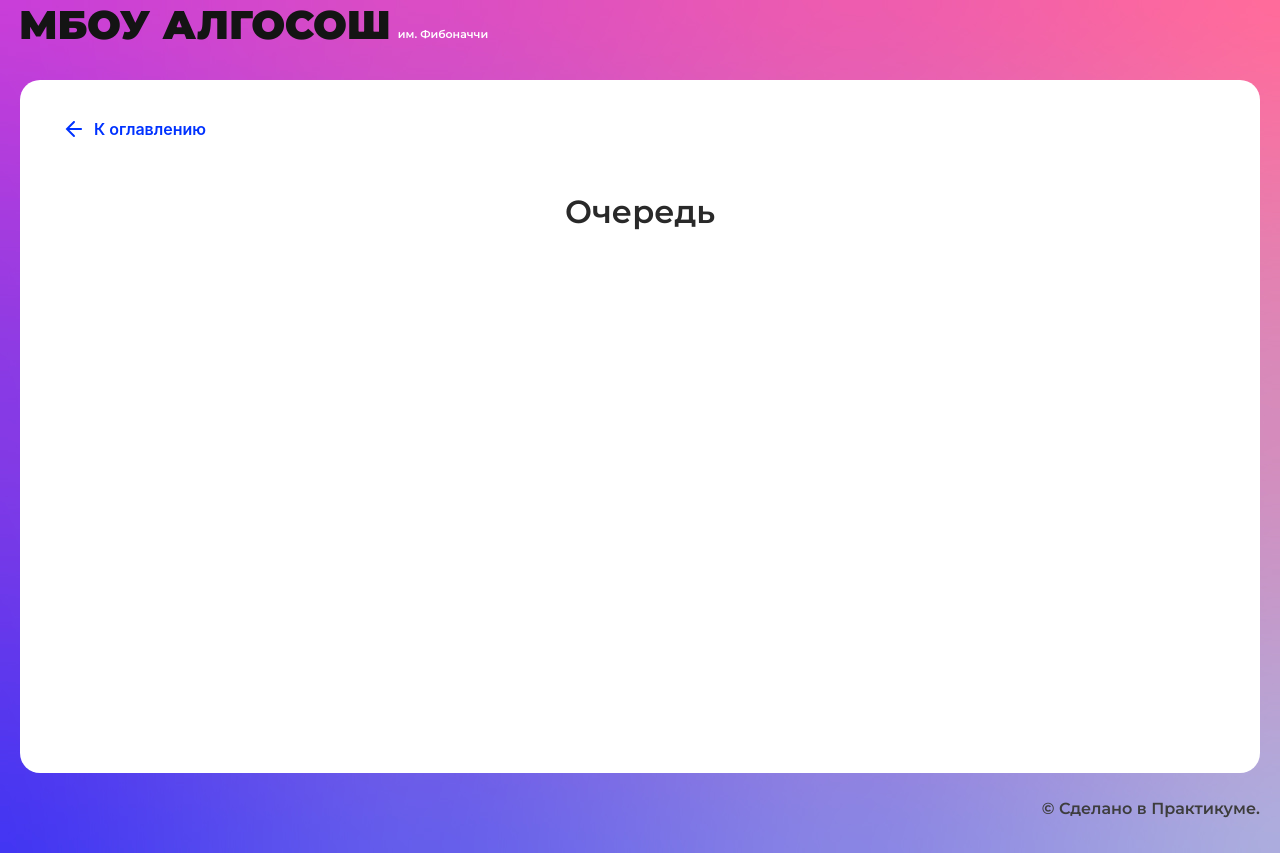
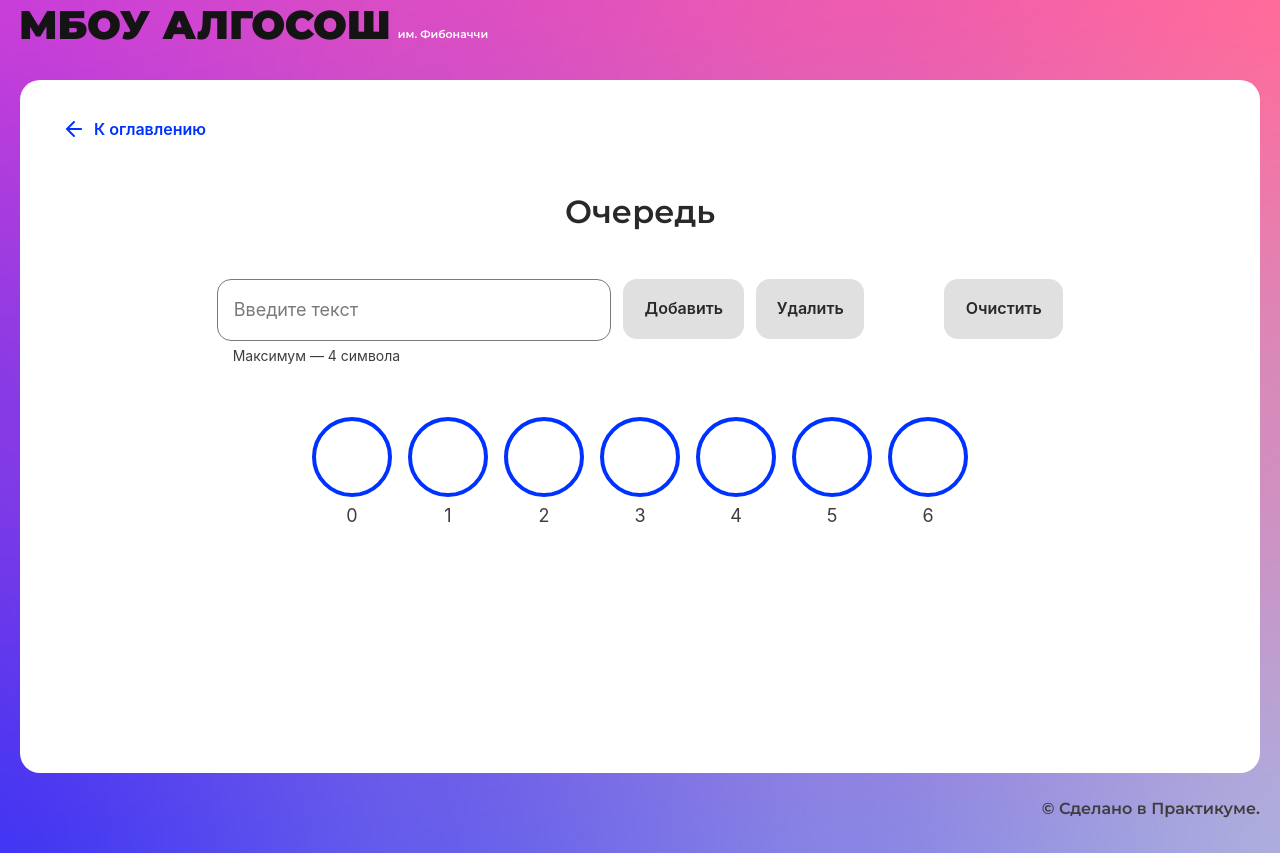
Before and after one commit to BobrikAU/algososh, a React (Create React App) app: page /queue in a window 1280 px wide. Built offline with nearby package versions, Linux system fonts and the light colour scheme.

Commit message:
feature: create queue

```diff
--- /dev/null
+++ b/src/components/queue-page/queue-page.module.css
@@ -0,0 +1,41 @@
+.controlContainer{
+  display: flex;
+  width: fit-content;
+  margin: 0 auto;
+}
+
+.input{
+  min-width: 377px;
+  margin-right: 12px;
+}
+
+.buttonAdd{
+  min-width: 121px;
+  margin-right: 12px;
+}
+
+.buttonDelette{
+  min-width: 108px;
+  margin-right: 80px;
+}
+
+.buttonReset{
+  min-width: 119px;
+}
+
+.circlesContainer{
+  display: flex;
+  width: fit-content;
+  max-width: 944px;
+  flex-direction: row;
+  flex-flow: wrap;
+  margin: 50px auto 0;
+}
+
+.circle{
+  margin-right: 16px;
+}
+
+.circle:last-child{
+  margin-right: 0;
+}
--- a/src/components/queue-page/queue-page.tsx
+++ b/src/components/queue-page/queue-page.tsx
@@ -1,10 +1,237 @@
-import React from "react";
+import React, { useState, useRef, useEffect } from "react";
+import styles from "./queue-page.module.css";
 import { SolutionLayout } from "../ui/solution-layout/solution-layout";
+import { Input } from "../ui/input/input";
+import { Button } from "../ui/button/button";
+import { ElementStates } from "../../types/element-states";
+import { nanoid } from "nanoid";
+import { Circle } from "../ui/circle/circle";
+import { SHORT_DELAY_IN_MS } from "../../constants/delays";
+import { Queue } from "./queue";
+
+// интерфейс элемента очереди
+interface IElement {
+  letter: string;
+  index: number;
+  state: ElementStates;
+  uuid: string;
+  head: string | null;
+  tail: string | null;
+}
+
+// интерфейс состояния исполнения алгоритма
+interface IState {
+    isAlgoritmWork: boolean;
+  addValue: boolean;
+  deleteValue: boolean;
+}
 
 export const QueuePage: React.FC = () => {
+  // состояние для проведения принудительного рендеринга
+  const [ , setNewRender ] = useState<string>('');
+  // является ли значение поля input пустой строкой или он заполнен
+  const [ isInputEmpty, setIsInputEmpty ] = useState<boolean>(true);
+  // состояние работы алгоритма очереди
+  const [ state, setState ] = useState<IState>({
+    isAlgoritmWork: false,
+    addValue: false,
+    deleteValue: false,
+  });
+
+  // поле input
+  const inputRef: React.MutableRefObject<HTMLInputElement | null> = useRef(null);
+  useEffect(() => {
+    inputRef.current = document.querySelector('.input-in-container > .text_type_input');
+  }, []);
+  // создание экземпляра класса очереди и его первоначальное заполнение
+  const queue = useRef(new Queue<IElement>());
+  if(queue.current.getQueue().length === 0) {
+    for (let i = 0; i <= 6; i++) {
+      queue.current.pushInitialElement({
+        letter: '',
+        index: i,
+        state: ElementStates.Default,
+        uuid: nanoid(),
+        head: null,
+        tail: null,
+      });
+    }
+  }
+
+  // обработка события набора текста в поле input
+  const handleChangeInput = () => {
+    if (inputRef.current && inputRef.current.value === '') {
+      setIsInputEmpty(true);
+    } else {
+      setIsInputEmpty(false);
+    }
+  };
+
+  // очитска очереди
+  const clearQueue = () => {
+    queue.current.getQueue().forEach(item => {
+      item.letter = ''
+      item.head = null;
+      item.tail = null;
+    })
+    queue.current.changeHeadIndex(0);
+    queue.current.changeTailIndex(0);
+    setNewRender(nanoid());
+  };
+
+  // добавление значения поля input в очередь
+  const addValueInQueue = () => {
+    setState({
+      isAlgoritmWork: true,
+      addValue: true,
+      deleteValue: false,
+    });
+    const array = queue.current.getQueue();
+    const arrayHead = array[(queue.current.getHeadIndex())];
+    // добавление первого значения в пустую очередь
+    if (arrayHead.letter === '' && inputRef.current) {
+      arrayHead.state = ElementStates.Changing;
+      setNewRender(nanoid());
+      setTimeout(() => {
+        if (inputRef.current !== null) {
+          arrayHead.letter = inputRef.current.value;
+          arrayHead.head = 'head';
+          arrayHead.tail = 'tail';
+          inputRef.current.value = '';
+          setIsInputEmpty(true);
+        }
+        setTimeout(() => {
+          arrayHead.state = ElementStates.Default;
+          setState({
+            isAlgoritmWork: false,
+            addValue: false,
+            deleteValue: false,
+          });
+        }, SHORT_DELAY_IN_MS);
+      }, SHORT_DELAY_IN_MS);
+      // добавление значения в очередь, когда в ней уже есть другие значения
+    } else if (inputRef.current) {
+      const tailIndex = queue.current.getTailIndex();
+      const newTailIndex = tailIndex + 1 < queue.current.getQueueLength() ? tailIndex + 1 : 0;
+      const arrayOldTail = array[tailIndex];
+      const arrayNewTail = array[newTailIndex];
+      arrayNewTail.state = ElementStates.Changing;
+      setNewRender(nanoid());
+      setTimeout(() => {
+        if (inputRef.current !== null) {
+          arrayOldTail.tail = null;
+          arrayNewTail.letter = inputRef.current.value;
+          arrayNewTail.tail = 'tail';
+          queue.current.changeTailIndex(newTailIndex);
+          inputRef.current.value = '';
+          setIsInputEmpty(true);
+        }
+        setTimeout(() => {
+          arrayNewTail.state = ElementStates.Default;
+          setState({
+            isAlgoritmWork: false,
+            addValue: false,
+            deleteValue: false,
+          });
+        }, SHORT_DELAY_IN_MS);
+      }, SHORT_DELAY_IN_MS);
+    }
+  };
+
+  // удаление значения в очереди
+  const deleteValueInQueue = () => {
+    setState({
+      isAlgoritmWork: true,
+      addValue: false,
+      deleteValue: true,
+    });
+    const headIndex = queue.current.getHeadIndex();
+    const newHeadIndex = headIndex + 1 < queue.current.getQueueLength() ? headIndex + 1 : 0;
+    const arrayOldHead = queue.current.getQueue()[headIndex];
+    const arrayNewHead = queue.current.getQueue()[newHeadIndex];
+    arrayOldHead.state =  ElementStates.Changing;
+    setNewRender(nanoid());
+    setTimeout(() => {
+      arrayOldHead.letter = '';
+      if (headIndex === queue.current.getTailIndex()) {
+        arrayOldHead.tail = null;
+      } else {
+        arrayOldHead.head = null;
+        arrayNewHead.head = 'head';
+        queue.current.changeHeadIndex(newHeadIndex);
+      }
+      arrayOldHead.state =  ElementStates.Default;
+      setState({
+        isAlgoritmWork: false,
+        addValue: false,
+        deleteValue: false,
+      });
+    }, SHORT_DELAY_IN_MS);
+  };
+
+  // формирование списка JSX-элементов для визуального отображения очереди
+  const circleElements = queue.current.getQueue().map(item =>
+    <Circle
+      state={item.state}
+      letter={item.letter}
+      index={item.index}
+      key={item.uuid}
+      extraClass={styles.circle}
+      head={item.head}
+      tail={item.tail}
+    />
+  );
+
+  // определение факта того, что очередь заполнена полностью
+  const isQueueFull = () => {
+    const tailIndex = queue.current.getTailIndex();
+    const headIndex = queue.current.getHeadIndex();
+    return (tailIndex === (queue.current.getQueueLength() - 1) && headIndex === 0) ||
+      (tailIndex + 1 ===  headIndex);
+  };
+
+  // определение факта того, что очередь пустая
+  const isQueueEmpty = () => {
+    return  queue.current.getHeadIndex() === 0 &&
+            queue.current.getTailIndex() === 0 &&
+            queue.current.getQueue()[0].letter === '' ? true : false;
+  };
+
   return (
     <SolutionLayout title="Очередь">
-
+      <div className={styles.controlContainer}>
+        <Input
+          extraClass={`${styles.input} input-in-container`}
+          maxLength={4}
+          isLimitText={true}
+          disabled={isQueueFull() || state.isAlgoritmWork}
+          onChange={handleChangeInput}
+        />
+        <Button
+          text="Добавить"
+          extraClass={styles.buttonAdd}
+          onClick={addValueInQueue}
+          disabled={isQueueFull() || isInputEmpty || state.isAlgoritmWork}
+          isLoader={state.addValue}
+        />
+        <Button
+          text="Удалить"
+          extraClass={styles.buttonDelette}
+          onClick={deleteValueInQueue}
+          disabled={queue.current.getQueue()[queue.current.getHeadIndex()].letter === '' ||
+            state.isAlgoritmWork}
+          isLoader={state.deleteValue}
+        />
+        <Button
+          text="Очистить"
+          extraClass={styles.buttonReset}
+          onClick={clearQueue}
+          disabled={isQueueEmpty() || state.isAlgoritmWork}
+        />
+      </div>
+      <div className={styles.circlesContainer}>
+        {circleElements && circleElements}
+      </div>
     </SolutionLayout>
   );
 };
--- /dev/null
+++ b/src/components/queue-page/queue.ts
@@ -0,0 +1,38 @@
+export class Queue <T> {
+  queue: T[];
+  headIndex: number;
+  tailIndex: number;
+  constructor() {
+    this.queue = [];
+    this.headIndex = 0;
+    this.tailIndex = 0;
+  }
+
+  getQueue() {
+    return this.queue;
+  }
+
+  getQueueLength() {
+    return this.queue.length;
+  }
+
+  getHeadIndex() {
+    return this.headIndex;
+  }
+
+  changeHeadIndex(number: number) {
+    this.headIndex = number;
+  }
+
+  getTailIndex() {
+    return this.tailIndex;
+  }
+
+  changeTailIndex(number: number) {
+    this.tailIndex = number;
+  }
+
+  pushInitialElement(element: T) {
+    this.queue.push(element);
+  }
+}
--- a/src/components/stack-page/stack-page.tsx
+++ b/src/components/stack-page/stack-page.tsx
@@ -7,7 +7,7 @@ import { ElementStates } from "../../types/element-states";
 import { nanoid } from "nanoid";
 import { Circle } from "../ui/circle/circle";
 import { SHORT_DELAY_IN_MS } from "../../constants/delays";
-import { Stack } from "../../classes/stack";
+import { Stack } from "./stack";
 
 interface IStringElement{
   string: string;
@@ -23,21 +23,26 @@ interface IState{
 
 export const StackPage: React.FC = () => {
 
+  // переключатель для принудительного рендеринга
   const [ newRender, setNewRender ] = useState<boolean>(false);
+  // показатель наличия текста в поле input
   const [ isTextInInput, setIsTextInInput ] = useState<boolean>(false);
+  // состояние работы алгоритма
   const [ state, setState ] = useState<IState>({
     isAlgoritmWork: false,
     isAdding: false,
     isRemoval: false,
   });
 
+  // поле input
   const inputRef: React.MutableRefObject<HTMLInputElement | null> = useRef(null);
-  const stack: React.MutableRefObject<Stack<IStringElement>> =
-    useRef(new Stack<IStringElement>());
   useEffect(() => {
     inputRef.current = document.querySelector('.input-in-container > .text_type_input');
   }, []);
+  // экземпляр класса Stack
+  const stack = useRef(new Stack<IStringElement>());
 
+  // определение наличия текста в поле input
   const checkTextInInput = () => {
     if (inputRef.current?.value !== '') {
       setIsTextInInput(true);
@@ -46,6 +51,7 @@ export const StackPage: React.FC = () => {
     }
   }
 
+  // добавление элемента в Stack
   const addElementInStack = () => {
     setState({
       isAlgoritmWork: true,
@@ -65,7 +71,6 @@ export const StackPage: React.FC = () => {
     setTimeout(() => {
       stack.current.getStack()[stack.current.getStackLength() - 1].state =
         ElementStates.Default;
-      setNewRender(!newRender);
       setState({
         isAlgoritmWork: false,
         isAdding: false,
@@ -74,6 +79,7 @@ export const StackPage: React.FC = () => {
     }, SHORT_DELAY_IN_MS);
   };
 
+  // удаление элемента Stack
   const deleteElementInStack = () => {
     setState({
       isAlgoritmWork: true,
@@ -85,7 +91,6 @@ export const StackPage: React.FC = () => {
     setNewRender(!newRender);
     setTimeout(() => {
       stack.current.getStack().pop();
-      setNewRender(!newRender);
       setState({
         isAlgoritmWork: false,
         isAdding: false,
@@ -94,11 +99,13 @@ export const StackPage: React.FC = () => {
     }, SHORT_DELAY_IN_MS);
   };
 
+  // удаление всех элементов Stack
   const reset = () => {
     stack.current.clear();
     setNewRender(!newRender);
   };
 
+  // формирование JSX-элементов для отображения содержания Stack
   const circleElements = stack.current.getStack().map((item, index) => {
     if (20 - stack.current.getStackLength() + index >= 0) {
       return <Circle
```
Also changed, not shown: src/components/stack-page/stack.ts (renamed from src/classes/stack.ts).
